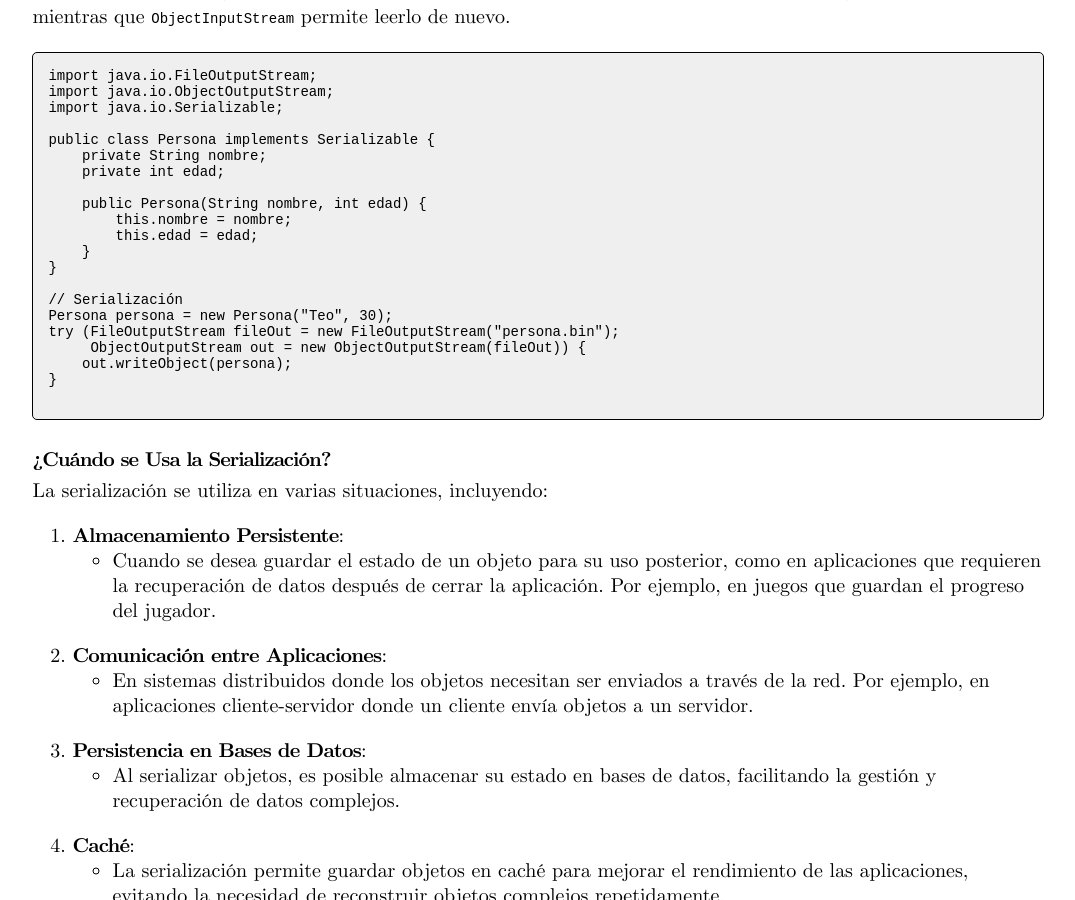
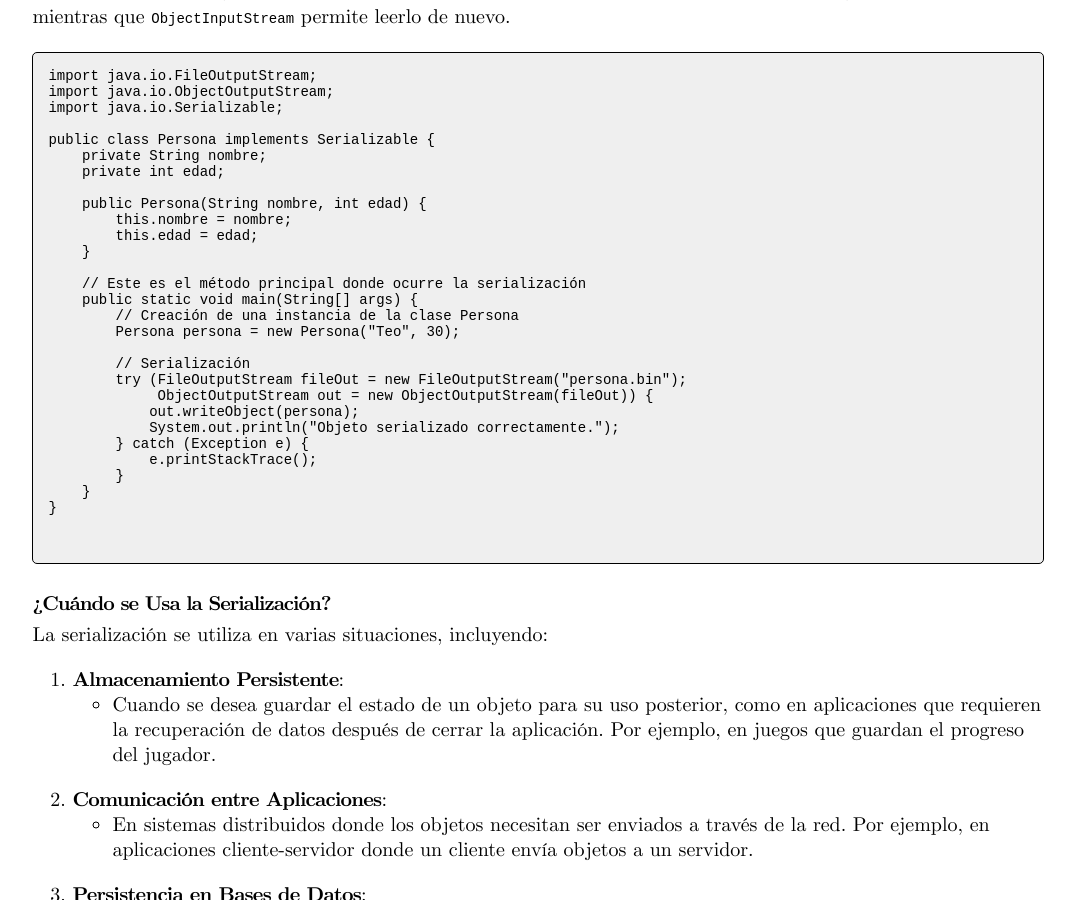
Before and after one commit to TeoRojas/teorojas.github.io, a Jekyll site: the page built from acceso-a-datos/UD01-teoria.md, in a window 1280 px wide and 900 px high, scrolled down 18164 px. Shown: the whole window, without its empty margins (102-1177 px from the left). Built offline with Jekyll 4.4.1, drawn with Linux system fonts in a browser that asks for light colours; nearby versions of some CDN libraries.

Commit message:
Serialización ok

````diff
--- a/acceso-a-datos/UD01-teoria.md
+++ b/acceso-a-datos/UD01-teoria.md
@@ -558,14 +558,23 @@ public class Persona implements Serializable {
         this.nombre = nombre;
         this.edad = edad;
     }
+
+    // Este es el método principal donde ocurre la serialización
+    public static void main(String[] args) {
+        // Creación de una instancia de la clase Persona
+        Persona persona = new Persona("Teo", 30);
+
+        // Serialización
+        try (FileOutputStream fileOut = new FileOutputStream("persona.bin");
+             ObjectOutputStream out = new ObjectOutputStream(fileOut)) {
+            out.writeObject(persona);
+            System.out.println("Objeto serializado correctamente.");
+        } catch (Exception e) {
+            e.printStackTrace();
+        }
+    }
 }
 
-// Serialización
-Persona persona = new Persona("Teo", 30);
-try (FileOutputStream fileOut = new FileOutputStream("persona.bin");
-     ObjectOutputStream out = new ObjectOutputStream(fileOut)) {
-    out.writeObject(persona);
-}
 
 ```
 #### ¿Cuándo se Usa la Serialización?
````
